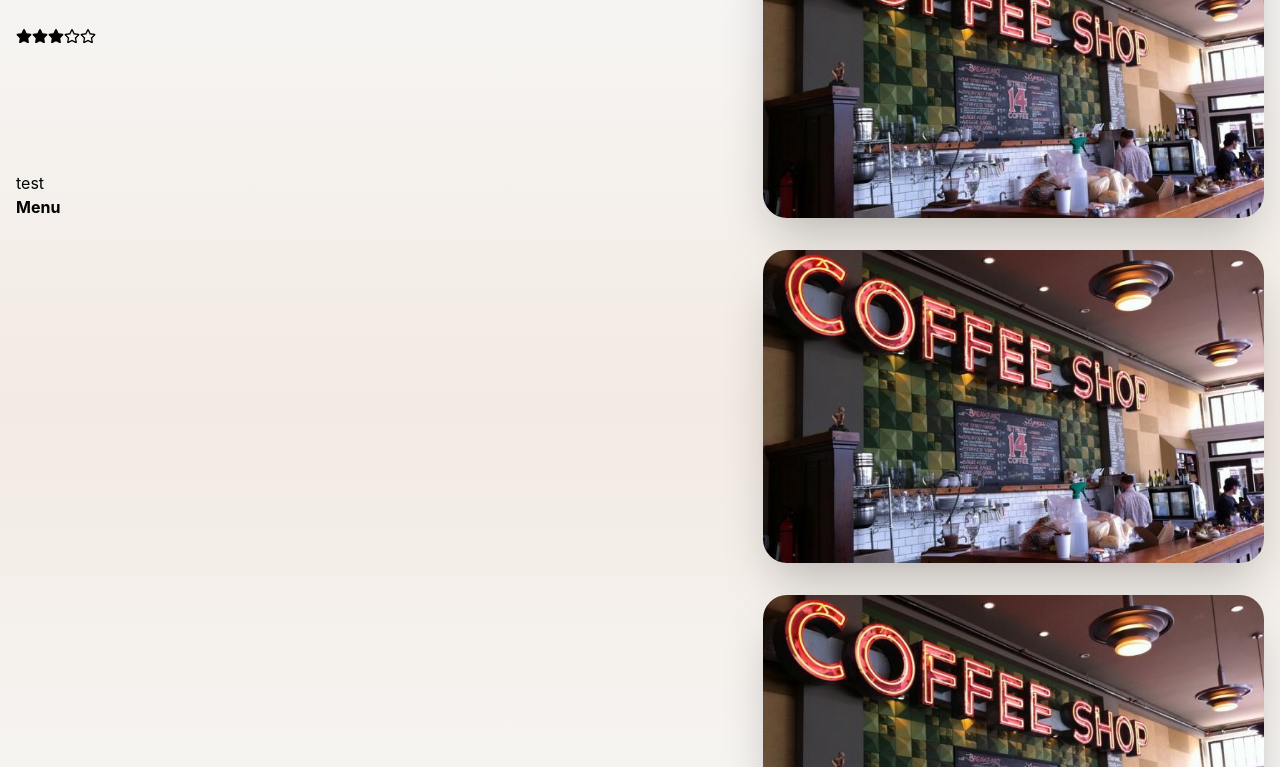
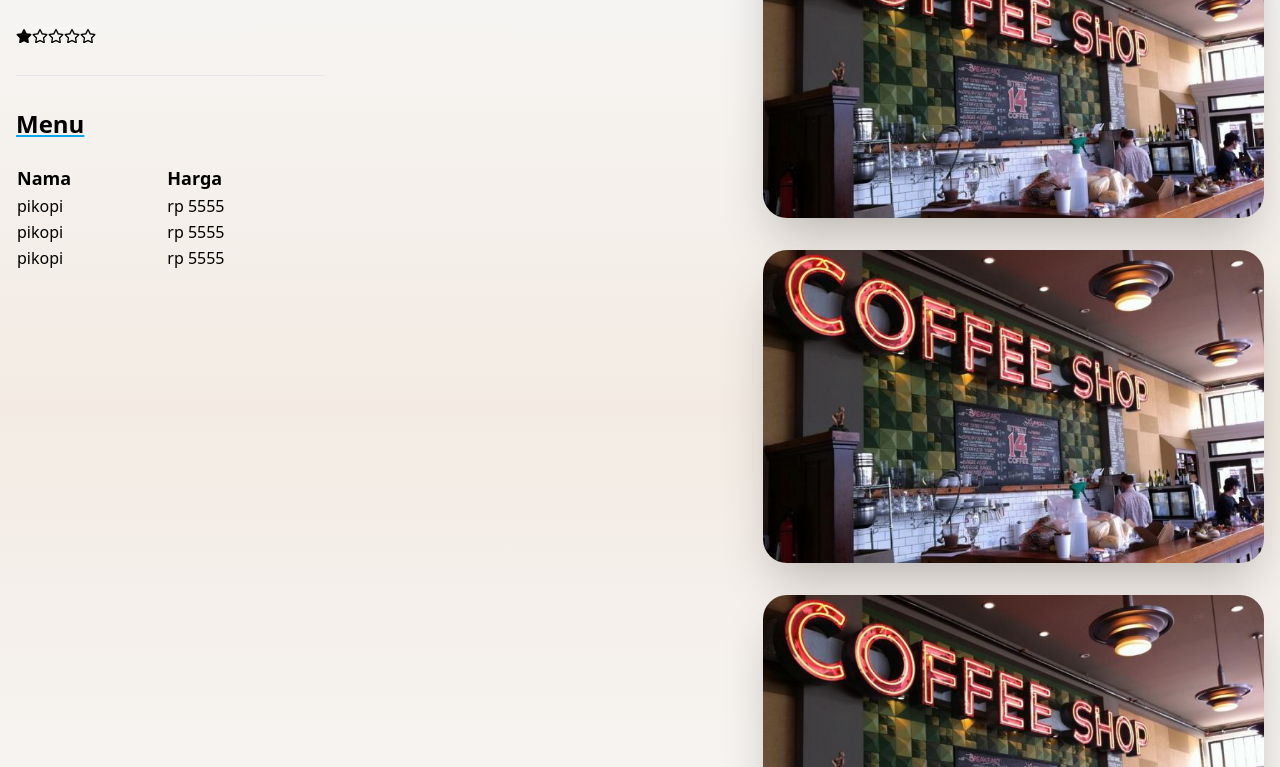
Before and after one commit to rizki-nm/coffee.in, a website: page src/detail/satu.html in a window 1280 px wide. Shown: the part 320-1087 px from the top of the page. Drawn offline with Linux system fonts and the light colour scheme.

Commit message:
update: detail page

```diff
--- a/src/detail/satu.html
+++ b/src/detail/satu.html
@@ -7,6 +7,19 @@
     <meta name="viewport" content="width=device-width, initial-scale=1.0">
     <title>Coffee.in</title>
     <link rel="stylesheet" href="../../dist/output.css">
+    <style>
+        table {
+            border-collapse: collapse;
+            width: 100%;
+        }
+        th {
+            text-align: left;
+            font-size: 18px;
+        }
+        td {
+            font-size: 16px;
+        }
+    </style>
 </head>
 
 <body class="bg-slate-50">
@@ -51,7 +64,7 @@
     </section>
     <!-- End Navbar -->
 
-    <!-- Hero -->
+    <!-- Coffee Shop Detail -->
     <section class="bg-gradient-to-b from-slate-50 via-secondary to-slate-50 lg:py-20">
         <div class="grid max-w-screen-xl px-4 py-8 mx-auto lg:gap-8 xl:gap-0 lg:py-16 lg:grid-cols-12">
             <div class="mr-auto lg:col-span-7 pt-10 lg:pt-0 lg:grid-cols-4">
@@ -60,16 +73,6 @@
                     Coffee Shop 1</h1>
                 <p class="max-w-2xl mb-6 font-light lg:mb-8 md:text-lg lg:text-xl text-slate-500">Jl. Buntu Gunung Pati, Semarang</p>
                 <ul class="flex justify-start">
-                    <li>
-                        <svg aria-hidden="true" focusable="false" data-prefix="fas" data-icon="star" class="w-4 text-yellow-500 mr-1" role="img" xmlns="http://www.w3.org/2000/svg" viewBox="0 0 576 512">
-                            <path fill="currentColor" d="M259.3 17.8L194 150.2 47.9 171.5c-26.2 3.8-36.7 36.1-17.7 54.6l105.7 103-25 145.5c-4.5 26.3 23.2 46 46.4 33.7L288 439.6l130.7 68.7c23.2 12.2 50.9-7.4 46.4-33.7l-25-145.5 105.7-103c19-18.5 8.5-50.8-17.7-54.6L382 150.2 316.7 17.8c-11.7-23.6-45.6-23.9-57.4 0z"></path>
-                        </svg>
-                    </li>
-                    <li>
-                        <svg aria-hidden="true" focusable="false" data-prefix="fas" data-icon="star" class="w-4 text-yellow-500 mr-1" role="img" xmlns="http://www.w3.org/2000/svg" viewBox="0 0 576 512">
-                            <path fill="currentColor" d="M259.3 17.8L194 150.2 47.9 171.5c-26.2 3.8-36.7 36.1-17.7 54.6l105.7 103-25 145.5c-4.5 26.3 23.2 46 46.4 33.7L288 439.6l130.7 68.7c23.2 12.2 50.9-7.4 46.4-33.7l-25-145.5 105.7-103c19-18.5 8.5-50.8-17.7-54.6L382 150.2 316.7 17.8c-11.7-23.6-45.6-23.9-57.4 0z"></path>
-                        </svg>
-                    </li>
                     <li>
                         <svg aria-hidden="true" focusable="false" data-prefix="fas" data-icon="star" class="w-4 text-yellow-500 mr-1" role="img" xmlns="http://www.w3.org/2000/svg" viewBox="0 0 576 512">
                             <path fill="currentColor" d="M259.3 17.8L194 150.2 47.9 171.5c-26.2 3.8-36.7 36.1-17.7 54.6l105.7 103-25 145.5c-4.5 26.3 23.2 46 46.4 33.7L288 439.6l130.7 68.7c23.2 12.2 50.9-7.4 46.4-33.7l-25-145.5 105.7-103c19-18.5 8.5-50.8-17.7-54.6L382 150.2 316.7 17.8c-11.7-23.6-45.6-23.9-57.4 0z"></path>
@@ -85,28 +88,51 @@
                             <path fill="currentColor" d="M528.1 171.5L382 150.2 316.7 17.8c-11.7-23.6-45.6-23.9-57.4 0L194 150.2 47.9 171.5c-26.2 3.8-36.7 36.1-17.7 54.6l105.7 103-25 145.5c-4.5 26.3 23.2 46 46.4 33.7L288 439.6l130.7 68.7c23.2 12.2 50.9-7.4 46.4-33.7l-25-145.5 105.7-103c19-18.5 8.5-50.8-17.7-54.6zM388.6 312.3l23.7 138.4L288 385.4l-124.3 65.3 23.7-138.4-100.6-98 139-20.2 62.2-126 62.2 126 139 20.2-100.6 98z"></path>
                         </svg>
                     </li>
+                    <li>
+                        <svg aria-hidden="true" focusable="false" data-prefix="far" data-icon="star" class="w-4 text-yellow-500 mr-1" role="img" xmlns="http://www.w3.org/2000/svg" viewBox="0 0 576 512">
+                            <path fill="currentColor" d="M528.1 171.5L382 150.2 316.7 17.8c-11.7-23.6-45.6-23.9-57.4 0L194 150.2 47.9 171.5c-26.2 3.8-36.7 36.1-17.7 54.6l105.7 103-25 145.5c-4.5 26.3 23.2 46 46.4 33.7L288 439.6l130.7 68.7c23.2 12.2 50.9-7.4 46.4-33.7l-25-145.5 105.7-103c19-18.5 8.5-50.8-17.7-54.6zM388.6 312.3l23.7 138.4L288 385.4l-124.3 65.3 23.7-138.4-100.6-98 139-20.2 62.2-126 62.2 126 139 20.2-100.6 98z"></path>
+                        </svg>
+                    </li>
+                    <li>
+                        <svg aria-hidden="true" focusable="false" data-prefix="far" data-icon="star" class="w-4 text-yellow-500" role="img" xmlns="http://www.w3.org/2000/svg" viewBox="0 0 576 512">
+                            <path fill="currentColor" d="M528.1 171.5L382 150.2 316.7 17.8c-11.7-23.6-45.6-23.9-57.4 0L194 150.2 47.9 171.5c-26.2 3.8-36.7 36.1-17.7 54.6l105.7 103-25 145.5c-4.5 26.3 23.2 46 46.4 33.7L288 439.6l130.7 68.7c23.2 12.2 50.9-7.4 46.4-33.7l-25-145.5 105.7-103c19-18.5 8.5-50.8-17.7-54.6zM388.6 312.3l23.7 138.4L288 385.4l-124.3 65.3 23.7-138.4-100.6-98 139-20.2 62.2-126 62.2 126 139 20.2-100.6 98z"></path>
+                        </svg>
+                    </li>
                 </ul>
-                <div class="pt-32 invisible lg:visible">
-                    test
-                    <h1 class="font-bold">Menu</h1>
+
+                <hr class="my-10 border-gray-200 sm:mx-auto lg:my-8" />
+
+                <div>
+                    <h1 class="text-2xl underline decoration-sky-500 font-bold">Menu</h1>
+                    <br>
+                    <table>
+                        <tr>
+                            <th>Nama</th>
+                            <th>Harga</th>
+                        </tr>
+                        <tr>
+                            <td>pikopi</td>
+                            <td>rp 5555</td>
+                        </tr>
+                        <tr>
+                            <td>pikopi</td>
+                            <td>rp 5555</td>
+                        </tr>
+                        <tr>
+                            <td>pikopi</td>
+                            <td>rp 5555</td>
+                        </tr>
+                    </table>
                 </div>
             </div>
             <div class="pt-32 lg:pt-0 lg:mt-0 lg:col-span-5 grid grid-cols-12 gap-8">
                 <img src="../../img/hero.jpg" alt="hero" class="rounded-3xl shadow-2xl">
                 <img src="../../img/hero.jpg" alt="hero" class="rounded-3xl shadow-2xl">
                 <img src="../../img/hero.jpg" alt="hero" class="rounded-3xl shadow-2xl">
-
             </div>
         </div>
-        <div class="md:hidden">
-            <h1>test</h1>
-        </div>
     </section>
-    <!-- End Hero -->
-
-
-
-
+    <!-- Coffee Shop Detail -->
 
     <!-- Footer -->
     <footer class="p-4 md:p-20 mt-16 bg-gradient-to-br from-primary via-tertiary to-secondary" id="footer">
--- a/tailwind.config.js
+++ b/tailwind.config.js
@@ -12,43 +12,11 @@ module.exports = {
         primary: '#5b451c',
         secondary: '#f3ebe3',
         tertiary: '#a3968c',
-        background: '#bcb8b0'
       }
     },
     fontFamily: {
       'body': [
         'Inter',
-        'ui-sans-serif',
-        'system-ui',
-        '-apple-system',
-        'system-ui',
-        'Segoe UI',
-        'Roboto',
-        'Helvetica Neue',
-        'Arial',
-        'Noto Sans',
-        'sans-serif',
-        'Apple Color Emoji',
-        'Segoe UI Emoji',
-        'Segoe UI Symbol',
-        'Noto Color Emoji'
-      ],
-      'sans': [
-        'Inter',
-        'ui-sans-serif',
-        'system-ui',
-        '-apple-system',
-        'system-ui',
-        'Segoe UI',
-        'Roboto',
-        'Helvetica Neue',
-        'Arial',
-        'Noto Sans',
-        'sans-serif',
-        'Apple Color Emoji',
-        'Segoe UI Emoji',
-        'Segoe UI Symbol',
-        'Noto Color Emoji'
       ],
     },
   },
```
Also changed, not shown: dist/output.css.
